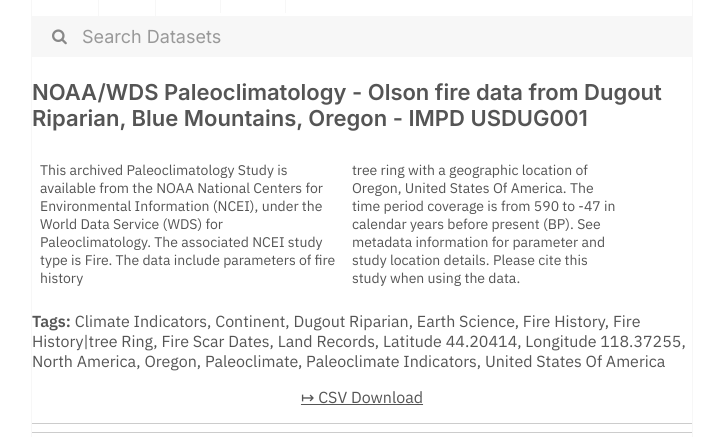
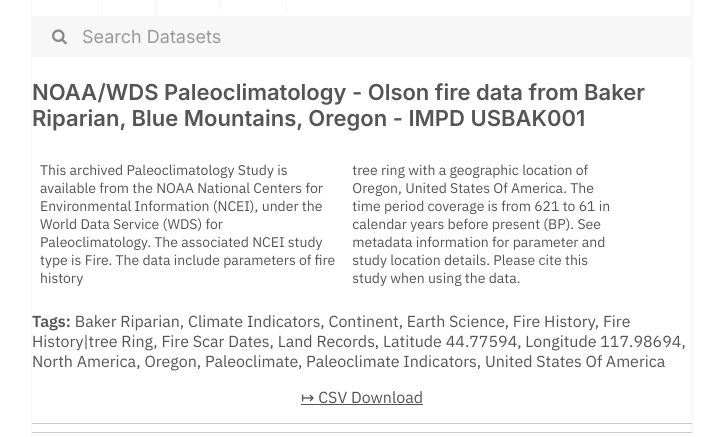
Before and after one commit to dayda-entities/national-oceanic-and-atmospheric-administration, a Jekyll site: the page built from _posts/2020-12-18-noaawds-paleoclimatology-olson.md, in a window 1280 px wide. Shown: the part 288-725 px from the top of the page, without its empty margins (278-1001 px from the left). Built offline with Jekyll 4.4.1, drawn with Linux system fonts in a browser that asks for light colours.

Commit message:
Publish Data

```diff
--- a/_posts/2020-12-18-noaawds-paleoclimatology-olson.md
+++ b/_posts/2020-12-18-noaawds-paleoclimatology-olson.md
@@ -1,22 +1,22 @@
 ---
 title: >-
-  NOAA/WDS Paleoclimatology - Olson fire data from Dugout Riparian, Blue
-  Mountains, Oregon - IMPD USDUG001
-created: '2020-12-18T22:54:21.150439'
-modified: '2020-12-18T22:54:21.150446'
+  NOAA/WDS Paleoclimatology - Olson fire data from Baker Riparian, Blue
+  Mountains, Oregon - IMPD USBAK001
+created: '2020-12-18T23:01:14.347485'
+modified: '2020-12-18T23:01:14.347492'
 state: active
 type: dataset
 tags:
+  - Baker Riparian
   - Climate Indicators
   - Continent
-  - Dugout Riparian
   - Earth Science
   - Fire History
   - Fire History|tree Ring
   - Fire Scar Dates
   - Land Records
-  - Latitude 44.20414
-  - Longitude  118.37255
+  - Latitude 44.77594
+  - Longitude  117.98694
   - North America
   - Oregon
   - Paleoclimate
@@ -24,9 +24,9 @@ tags:
   - United States Of America
 groups: []
 csv_url: >-
-  https://www.ncei.noaa.gov/pub/data/paleo/firehistory/firescar/northamerica/supplemental/usdug001-tree-info.csv
+  https://www.ncei.noaa.gov/pub/data/paleo/firehistory/firescar/northamerica/supplemental/usbak001-tree-info.csv
 json_url: ''
 layout: post
 
 ---
-This archived Paleoclimatology Study is available from the NOAA National Centers for Environmental Information (NCEI), under the World Data Service (WDS) for Paleoclimatology. The associated NCEI study type is Fire. The data include parameters of fire history|tree ring with a geographic location of Oregon, United States Of America. The time period coverage is from 590 to -47 in calendar years before present (BP). See metadata information for parameter and study location details. Please cite this study when using the data.
+This archived Paleoclimatology Study is available from the NOAA National Centers for Environmental Information (NCEI), under the World Data Service (WDS) for Paleoclimatology. The associated NCEI study type is Fire. The data include parameters of fire history|tree ring with a geographic location of Oregon, United States Of America. The time period coverage is from 621 to 61 in calendar years before present (BP). See metadata information for parameter and study location details. Please cite this study when using the data.
```
